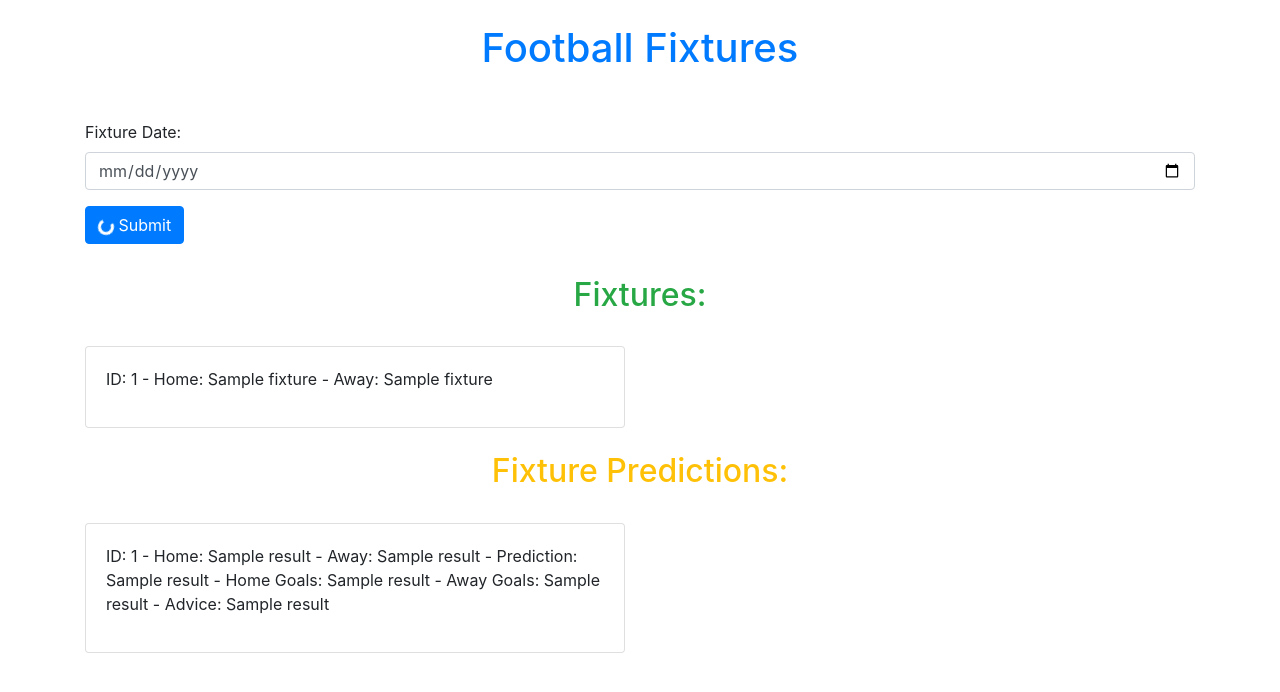
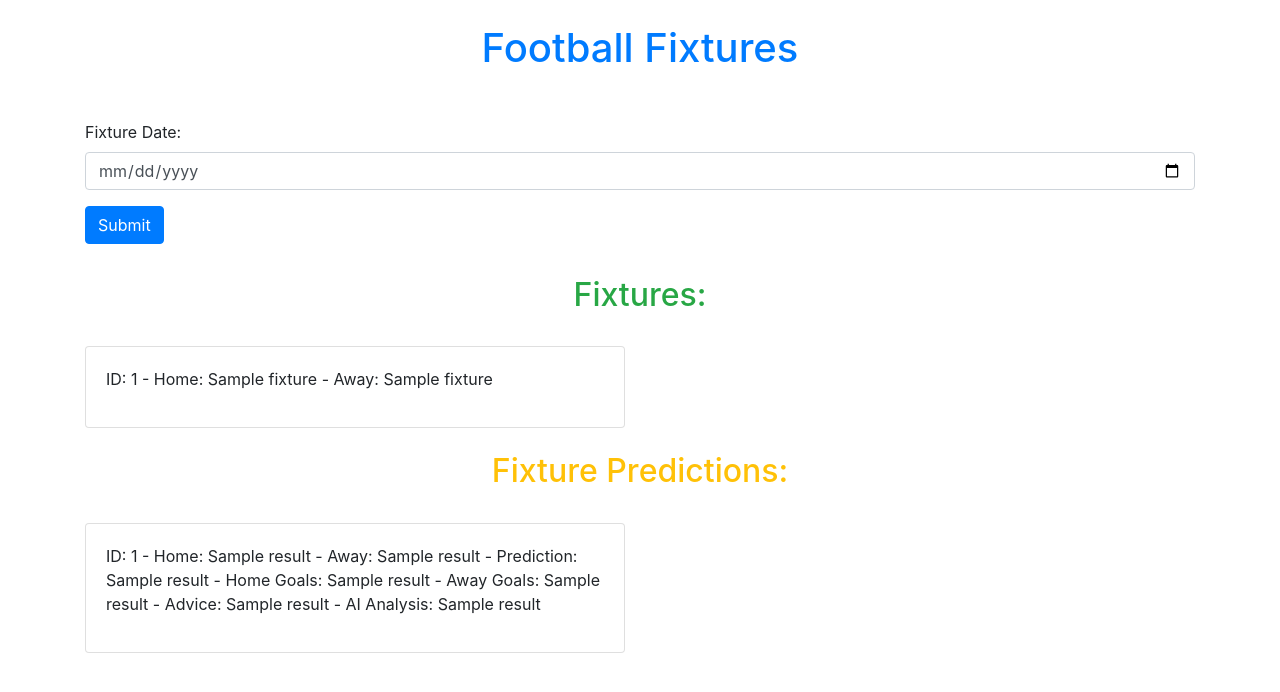
Before and after one commit to HalcyonLegion/AI-Predictions, a Flask app: template Templates/index.html in a window 1280 px wide. Shown: the top 692 px of the page. Run offline with Flask 3, Linux system fonts and the light colour scheme; the template is opened without the code that fills it: most values are stand-ins (such as "Sample title", 1, 10 or a date in 2020); some libraries are stand-ins or nearby versions.

Commit message:
reintroduced AI Analysis

```diff
--- a/Templates/index.html
+++ b/Templates/index.html
@@ -23,7 +23,7 @@
                 <input type="date" id="date" name="date" class="form-control">
             </div>
             <button type="submit" class="btn btn-primary submitButton">
-                <span class="spinner-border spinner-border-sm" role="status" aria-hidden="true"></span>
+                <span class="spinner-border spinner-border-sm" role="status" aria-hidden="true" style='display: none;'></span>
                 Submit
             </button>
         </form>
@@ -50,7 +50,7 @@
                 <div class="col-md-6 py-2">
                     <div class="card">
                         <div class="card-body">
-                            <p>ID: {{ result[0] }} - Home: {{ result[1] }} - Away: {{ result[2] }} - Prediction: {{ result[3] }} - Home Goals: {{ result[4] }} - Away Goals: {{ result[5] }} - Advice: {{ result[6] }}</p>
+                            <p>ID: {{ result[0] }} - Home: {{ result[1] }} - Away: {{ result[2] }} - Prediction: {{ result[3] }} - Home Goals: {{ result[4] }} - Away Goals: {{ result[5] }} - Advice: {{ result[6] }} - AI Analysis: {{ result[7] }}</p>
                         </div>
                     </div>
                 </div>
--- a/app.py
+++ b/app.py
@@ -12,6 +12,17 @@ def get_api_key(filename):
     return api_key
 
 app = Flask(__name__)
+
+def get_chatgpt_analysis(prediction):
+   openai.api_key = get_api_key('openaiapikey.txt')
+   response = openai.ChatCompletion.create(
+    model="gpt-3.5-turbo",
+    messages=[
+        {"role": "system", "content": "You are an expert in sentiment analysis and will be able to objectively analyse football match predictions and give your own input on the prediction."},
+        {"role": "user", "content": prediction}
+    ]
+)
+   return response.choices[0].text.strip()
 
 @app.route('/')
 def home():
@@ -46,10 +57,11 @@ def get_fixtures():
 
         if prediction_data.get("response"):
             winner = prediction_data["response"][0]["predictions"]["winner"]["name"]
+            analysis = get_chatgpt_analysis(winner)
             goalsHome = prediction_data["response"][0]["predictions"]["goals"]["home"]
             goalsAway = prediction_data["response"][0]["predictions"]["goals"]["away"]
             advice = prediction_data["response"][0]["predictions"]["advice"]
-            results.append((fixture_id, home_team, away_team, winner, goalsHome, goalsAway, advice))
+            results.append((fixture_id, home_team, away_team, winner, goalsHome, goalsAway, advice, analysis))
 
     return render_template("index.html", results=results)
 
```
